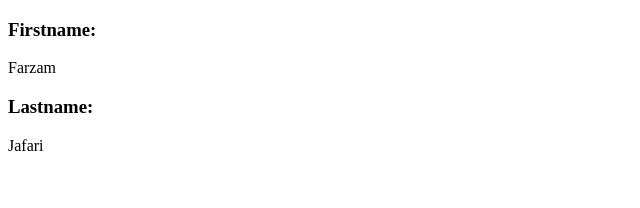
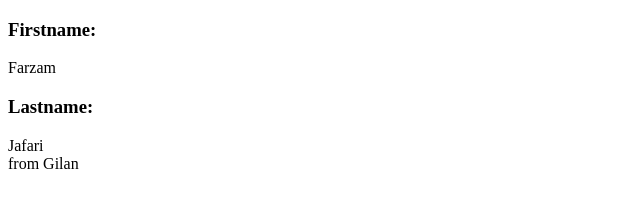
Before and after one commit to AJsd1991/G4-Git-Practice, a plain HTML site: page farzam_jafari.html in a window 1280 px wide. Shown: the full height of the page, 0-640 px from the left. Drawn offline with Linux system fonts and the light colour scheme.

Commit message:
state added

```diff
--- a/farzam_jafari.html
+++ b/farzam_jafari.html
@@ -18,5 +18,7 @@
     Jafari
     <br>
 
+    from Gilan
+
 </body>
 </html>
```
